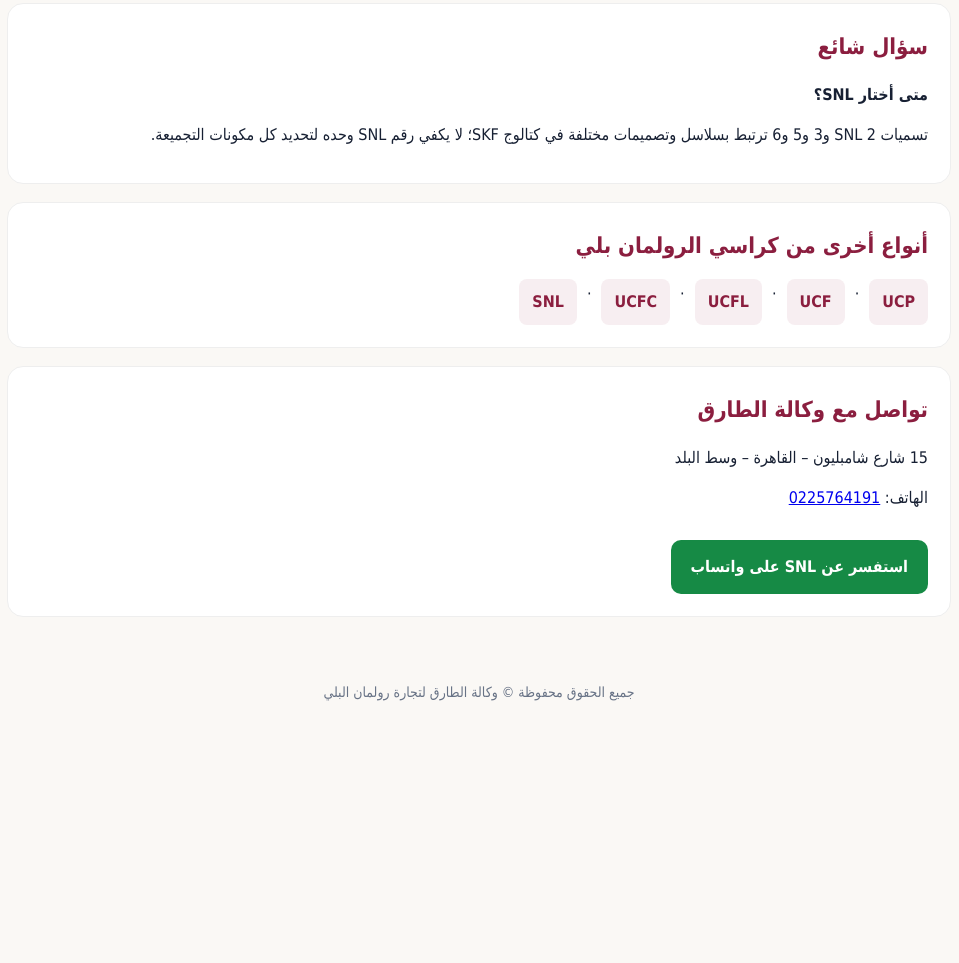
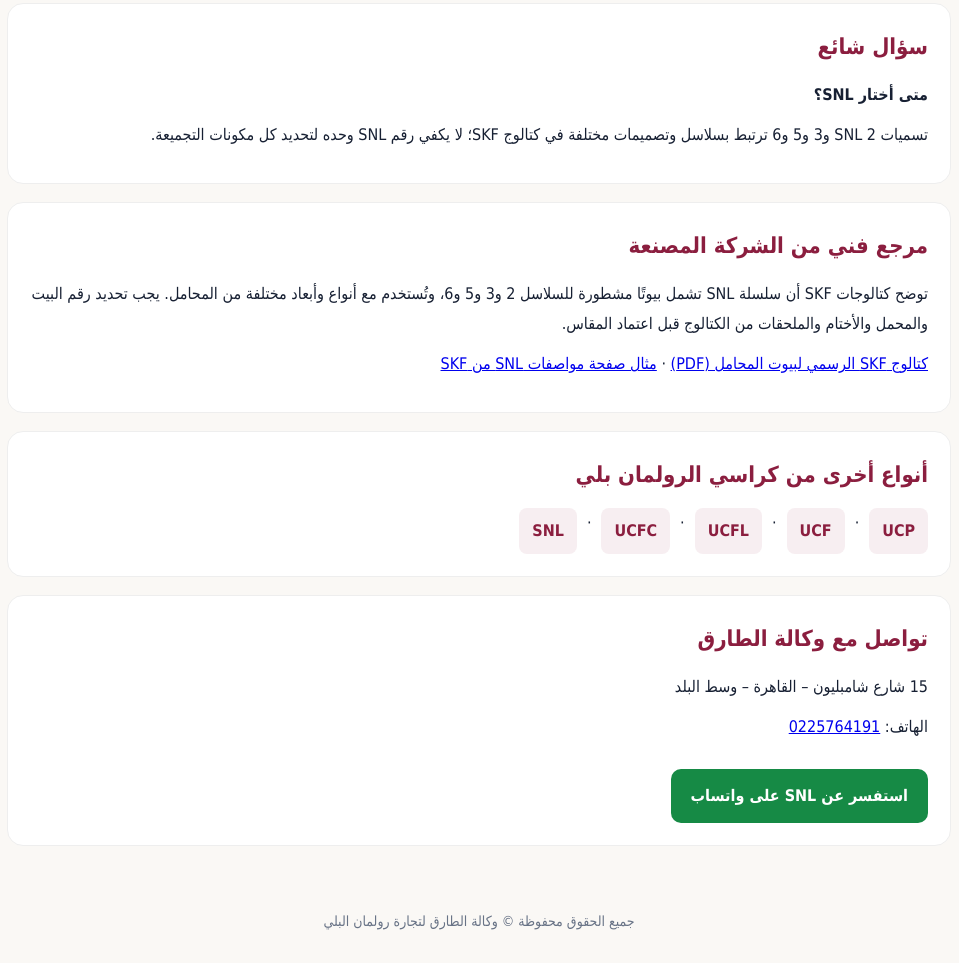
Before and after one commit to ezzosd/altarek-store, a plain HTML site: page bearings/snl/index.html in a window 1280 px wide. Shown: the part 870-1833 px from the top of the page, without its empty margins (161-1120 px from the left). Before the commit the page ends 1604 px from the top, so only its background shows below. Drawn offline with Linux system fonts and the light colour scheme.

Commit message:
Add manufacturer reference and refine SNL technical details

```diff
--- a/bearings/snl/index.html
+++ b/bearings/snl/index.html
@@ -40,6 +40,7 @@ footer{text-align:center;color:var(--muted);padding:28px 12px;font-size:14px}
 <section><h2>طريقة التثبيت</h2><p>تُثبت القاعدة على هيكل الماكينة ثم يُركب المحمل وملحقاته وفق كتالوج الشركة المصنعة وتعليمات التجميع.</p></section>
 <section><h2>كيف تختار المقاس الصحيح؟</h2><p>رقم البيت، نوع ورقم المحمل، قطر العمود، جلبة التثبيت عند الحاجة، الأختام وملحقات التزييت.</p><div class="notice">لا تعتمد على رقم الموديل وحده عند الاستبدال؛ قد تختلف أبعاد جسم الكرسي وملحقاته باختلاف الشركة المصنعة. أرسل صورة القطعة أو رقمها وقطر العمود لمراجعة المطابقة قبل تأكيد الطلب.</div></section>
 <section><h2>سؤال شائع</h2><p><strong>متى أختار SNL؟</strong></p><p>تسميات SNL 2 و3 و5 و6 ترتبط بسلاسل وتصميمات مختلفة في كتالوج SKF؛ لا يكفي رقم SNL وحده لتحديد كل مكونات التجميعة.</p></section>
+<section><h2>مرجع فني من الشركة المصنعة</h2><p>توضح كتالوجات SKF أن سلسلة SNL تشمل بيوتًا مشطورة للسلاسل 2 و3 و5 و6، وتُستخدم مع أنواع وأبعاد مختلفة من المحامل. يجب تحديد رقم البيت والمحمل والأختام والملحقات من الكتالوج قبل اعتماد المقاس.</p><p><a href="https://www.skf.com/binaries/pub12/Images/0901d196803969af-13186_1-EN-SKF-bearing-housings-and-roller-bearing-units_tcm_12-315185.pdf" target="_blank" rel="noopener">كتالوج SKF الرسمي لبيوت المحامل (PDF)</a> · <a href="https://www.skf.com/ee/products/mounted-bearings/bearing-housings/split-pillow-block-housings-snl-2-3-5-6-series/productid-SNL%20524-620%20V" target="_blank" rel="noopener">مثال صفحة مواصفات SNL من SKF</a></p></section>
 <section><h2>أنواع أخرى من كراسي الرولمان بلي</h2><div class="links"><a href="/bearings/ucp/">UCP</a> · <a href="/bearings/ucf/">UCF</a> · <a href="/bearings/ucfl/">UCFL</a> · <a href="/bearings/ucfc/">UCFC</a> · <a href="/bearings/snl/">SNL</a></div></section>
 <section><h2>تواصل مع وكالة الطارق</h2><p>15 شارع شامبليون – القاهرة – وسط البلد</p><p>الهاتف: <a href="tel:0225764191">0225764191</a></p><a class="cta" href="https://wa.me/201110666981?text=%D9%85%D8%B1%D8%AD%D8%A8%D8%A7%D9%8B%20%D9%88%D9%83%D8%A7%D9%84%D8%A9%20%D8%A7%D9%84%D8%B7%D8%A7%D8%B1%D9%82%D8%8C%20%D8%A3%D8%B1%D9%8A%D8%AF%20%D8%A7%D9%84%D8%A7%D8%B3%D8%AA%D9%81%D8%B3%D8%A7%D8%B1%20%D8%B9%D9%86%20SNL%D8%8C%20%D8%A8%D8%B1%D8%AC%D8%A7%D8%A1%20%D8%AA%D8%A3%D9%83%D9%8A%D8%AF%20%D8%A7%D9%84%D9%85%D9%82%D8%A7%D8%B3%D8%A7%D8%AA%20%D8%A7%D9%84%D9%85%D8%AA%D8%A7%D8%AD%D8%A9%20%D9%88%D8%A7%D9%84%D8%B3%D8%B9%D8%B1.%20%D9%82%D8%B7%D8%B1%20%D8%A7%D9%84%D8%B9%D9%85%D9%88%D8%AF%3A%20" target="_blank" rel="noopener">استفسر عن SNL على واتساب</a></section>
 </main>
```
